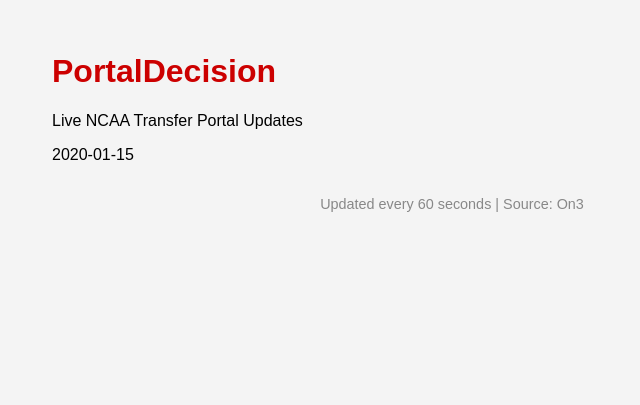
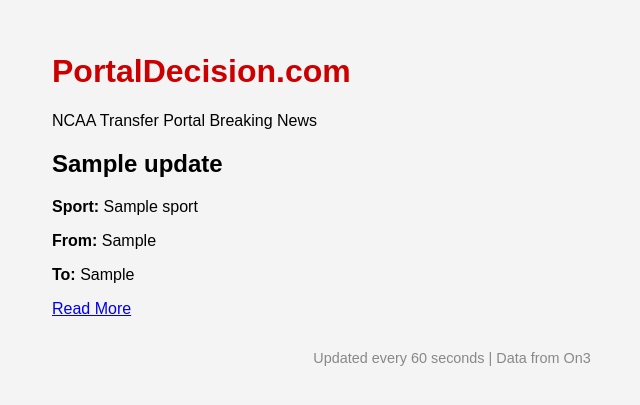
Before and after one commit to ericsjaffe/PortalDecision, a Flask app: template templates/index.html in a window 1280 px wide. Shown: the top 405 px of the page, without its empty margins (188-828 px from the left). Run offline with Flask 3, Linux system fonts and the light colour scheme; the template is opened without the code that fills it: most values are stand-ins (such as "Sample title", 1, 10 or a date in 2020).

Commit message:
Update index.html

```diff
--- a/templates/index.html
+++ b/templates/index.html
@@ -2,26 +2,32 @@
 <html lang="en">
 <head>
   <meta charset="UTF-8">
-  <title>PortalDecision - Transfer News</title>
+  <title>PortalDecision - Transfer Portal Updates</title>
   <link rel="stylesheet" href="/static/style.css">
-  <meta name="viewport" content="width=device-width, initial-scale=1.0">
+  <meta http-equiv="refresh" content="60">
 </head>
 <body>
-  <header>
-    <h1>PortalDecision</h1>
-    <p>Live NCAA Transfer Portal Updates</p>
+
+  <header class="site-header">
+    <h1>PortalDecision.com</h1>
+    <p class="subtitle">NCAA Transfer Portal Breaking News</p>
   </header>
 
   <main class="container">
     {% for update in updates %}
-      <div class="card">
-        <p>{{ update }}</p>
-      </div>
+    <div class="card">
+      <h2>{{ update.title }}</h2>
+      <p><strong>Sport:</strong> {{ update.sport }}</p>
+      <p><strong>From:</strong> {{ update.from_school }}</p>
+      <p><strong>To:</strong> {{ update.to_school }}</p>
+      <a href="{{ update.link }}" class="read-more" target="_blank">Read More</a>
+    </div>
     {% endfor %}
   </main>
 
   <footer>
-    Updated every 60 seconds | Source: On3
+    Updated every 60 seconds | Data from On3
   </footer>
+
 </body>
 </html>
```
